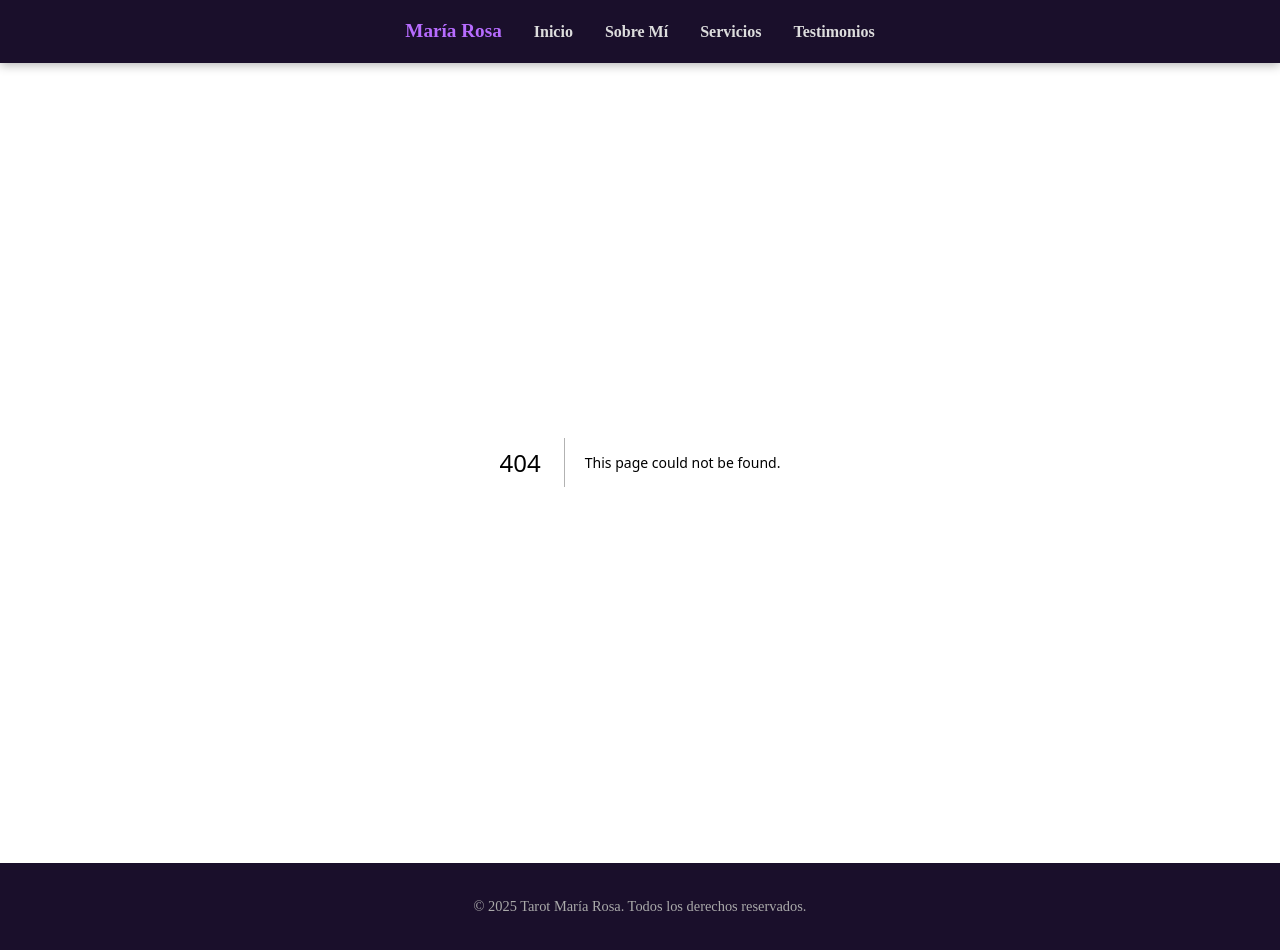
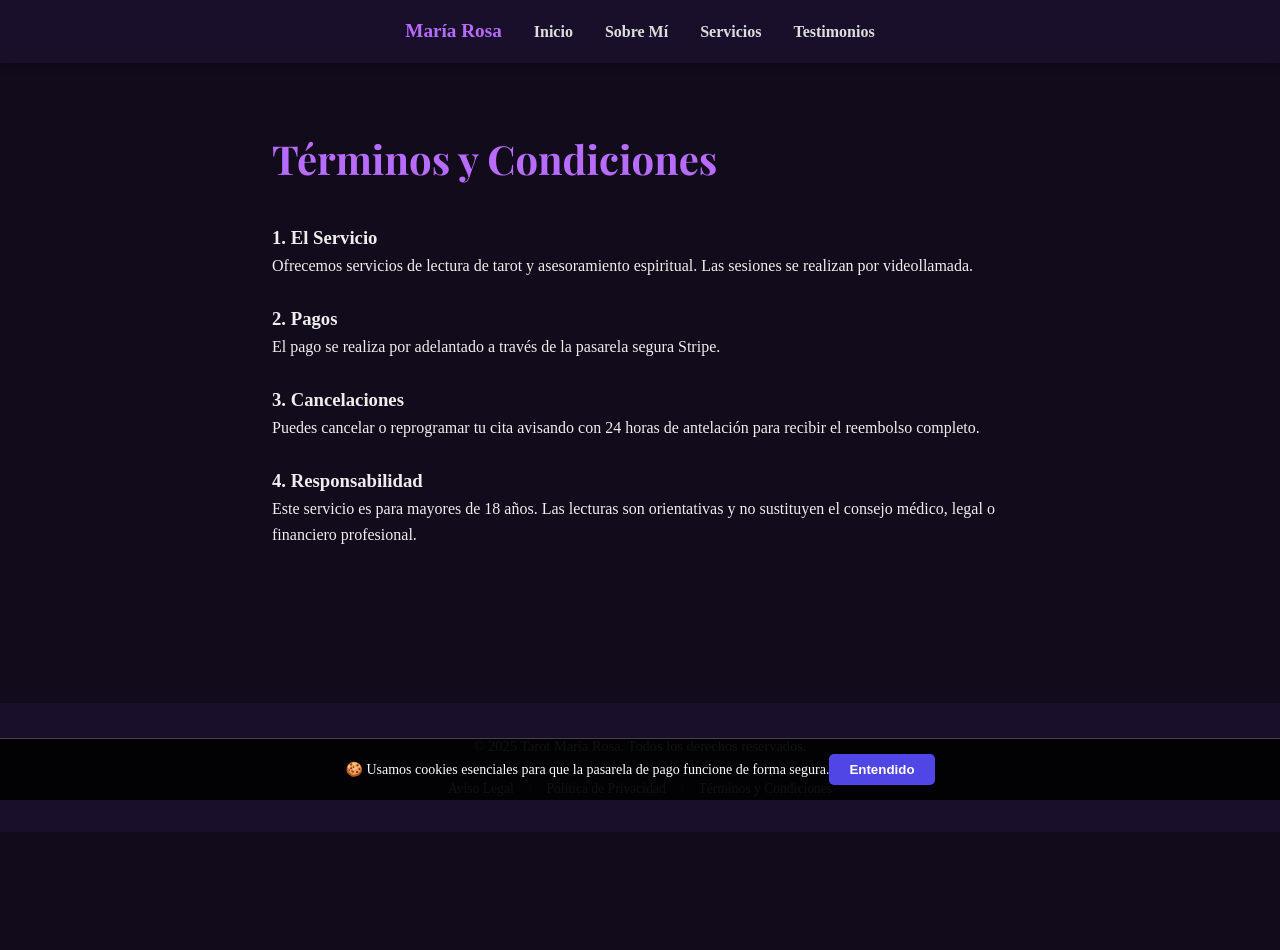
Before and after one commit to JonathanMSL97/tfc, a Next.js app: page /legal/terminos in a window 1280 px wide. Before the commit this address had no page. After the commit the page ends 832 px from the top, so only its background shows below. Built offline with nearby package versions, Linux system fonts and the light colour scheme; a web font is replaced by a local one.

Commit message:
feat: añadimos politica de datos, cookies y terminos legales

```diff
--- a/src/app/layout.js
+++ b/src/app/layout.js
@@ -1,6 +1,7 @@
 import { Playfair_Display, Open_Sans } from "next/font/google";
 import "./globals.css";
-// 1. IMPORTAMOS LOS COMPONENTES
+
+import CookieBanner from "@/components/CookieBanner";
 import Navbar from "@/components/Navbar";
 import Footer from "@/components/Footer";
 
@@ -32,7 +33,7 @@ export default function RootLayout({ children }) {
         <main style={{ minHeight: '80vh' }}>
           {children}
         </main>
-
+        <CookieBanner />
         {/* 3. PONEMOS EL FOOTER ABAJO */}
         <Footer />
       </body>
--- /dev/null
+++ b/src/app/legal/terminos/page.js
@@ -0,0 +1,18 @@
+export default function Terminos() {
+  return (
+    <div style={{ padding: '4rem 2rem', maxWidth: '800px', margin: '0 auto', color: '#eee' }}>
+      <h1 style={{ fontFamily: 'var(--font-playfair)', fontSize: '2.5rem', marginBottom: '2rem', color: '#b76cff' }}>Términos y Condiciones</h1>
+      <h3>1. El Servicio</h3>
+      <p>Ofrecemos servicios de lectura de tarot y asesoramiento espiritual. Las sesiones se realizan por videollamada.</p>
+      <br />
+      <h3>2. Pagos</h3>
+      <p>El pago se realiza por adelantado a través de la pasarela segura Stripe.</p>
+      <br />
+      <h3>3. Cancelaciones</h3>
+      <p>Puedes cancelar o reprogramar tu cita avisando con 24 horas de antelación para recibir el reembolso completo.</p>
+      <br />
+      <h3>4. Responsabilidad</h3>
+      <p>Este servicio es para mayores de 18 años. Las lecturas son orientativas y no sustituyen el consejo médico, legal o financiero profesional.</p>
+    </div>
+  );
+}
--- /dev/null
+++ b/src/components/CookieBanner.js
@@ -0,0 +1,44 @@
+'use client';
+import { useState, useEffect } from 'react';
+
+export default function CookieBanner() {
+  const [aceptado, setAceptado] = useState(true); // Empezamos en true para evitar parpadeo
+
+  useEffect(() => {
+    // Al cargar, miramos si ya aceptó antes
+    const consent = localStorage.getItem('cookie_consent');
+    if (!consent) {
+      setAceptado(false); // Si no hay rastro, mostramos el banner
+    }
+  }, []);
+
+  const aceptarCookies = () => {
+    localStorage.setItem('cookie_consent', 'true');
+    setAceptado(true);
+  };
+
+  if (aceptado) return null;
+
+  return (
+    <div style={{
+      position: 'fixed', bottom: 0, left: 0, right: 0,
+      backgroundColor: 'rgba(0, 0, 0, 0.9)', color: 'white', padding: '15px',
+      textAlign: 'center', zIndex: 9999, fontSize: '14px',
+      borderTop: '1px solid #444'
+    }}>
+      <p style={{ display: 'inline-block', marginRight: '15px', margin: 0 }}>
+        🍪 Usamos cookies esenciales para que la pasarela de pago funcione de forma segura.
+      </p>
+      <button
+        onClick={aceptarCookies}
+        style={{
+          backgroundColor: '#4F46E5', color: 'white',
+          border: 'none', padding: '8px 20px', borderRadius: '5px',
+          cursor: 'pointer', fontWeight: 'bold'
+        }}
+      >
+        Entendido
+      </button>
+    </div>
+  );
+}
--- a/src/components/Footer.js
+++ b/src/components/Footer.js
@@ -1,7 +1,46 @@
+'use client'; // 👈 ¡ESTA LÍNEA ES LA CLAVE QUE FALTABA!
+import Link from 'next/link';
+
 export default function Footer() {
   return (
     <footer className="footer">
-      <p>© 2025 Tarot María Rosa. Todos los derechos reservados.</p>
+      {/* Copyright */}
+      <p>© {new Date().getFullYear()} Tarot María Rosa. Todos los derechos reservados.</p>
+
+      {/* Enlaces Legales */}
+      <div style={{
+        marginTop: '20px',
+        display: 'flex',
+        justifyContent: 'center',
+        gap: '15px',
+        flexWrap: 'wrap',
+        fontSize: '0.85rem'
+      }}>
+        <Link href="/legal/avisolegal" className="hover-legal link-legal">
+          Aviso Legal
+        </Link>
+        <span style={{ color: '#555' }}>|</span>
+        <Link href="/legal/privacidad" className="hover-legal link-legal">
+          Política de Privacidad
+        </Link>
+        <span style={{ color: '#555' }}>|</span>
+        <Link href="/legal/terminos" className="hover-legal link-legal">
+          Términos y Condiciones
+        </Link>
+      </div>
+
+      {/* Estilos para el hover */}
+      <style jsx>{`
+        .link-legal {
+          color: #aaa;
+          text-decoration: none;
+          transition: color 0.3s;
+        }
+        .hover-legal:hover {
+          color: #fff !important;
+          text-decoration: underline !important;
+        }
+      `}</style>
     </footer>
   );
 }
```
Also changed, not shown: src/app/legal/avisolegal/page.js (added, +14 -0 lines), src/app/legal/privacidad/page.js (added, +16 -0 lines), src/app/reservas/page.js (+63 -7 lines).
